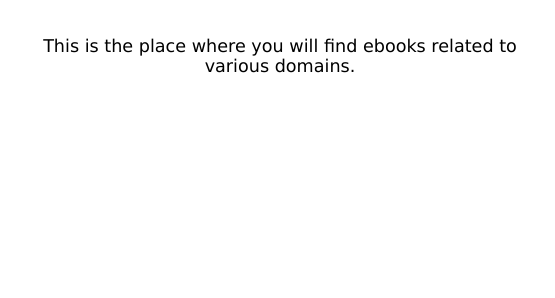
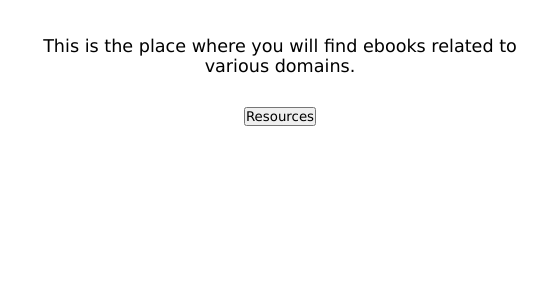
Before and after one commit to rohitjoshi6/Resources-Hub, a plain HTML site: page index.html in a window 1280 px wide. Shown: the part 240-538 px from the top of the page, 0-555 px from the left. Drawn offline with Linux system fonts and the light colour scheme.

```diff
--- a/index.html
+++ b/index.html
@@ -6,6 +6,7 @@
     <meta name="viewport" content="width=device-width, initial-scale=1.0">
     <title>Resources Hub</title>
     <link rel="stylesheet" href="main.css">
+
 
 </head>
 <body>
@@ -23,6 +24,7 @@
             <div class="left">
                 <h3>Ready to learn?</h3>
                 <p>This is the place where you will find ebooks related to various domains.</p>
+                <button>Resources</button>
             </div>
             <div class="right">
                 <img src="Img-1.jpg">
--- a/main.css
+++ b/main.css
@@ -63,3 +63,7 @@
 
 .right img{width:700px;
     height:400px;}
+
+button{
+    text-decoration:black;
+}
```
